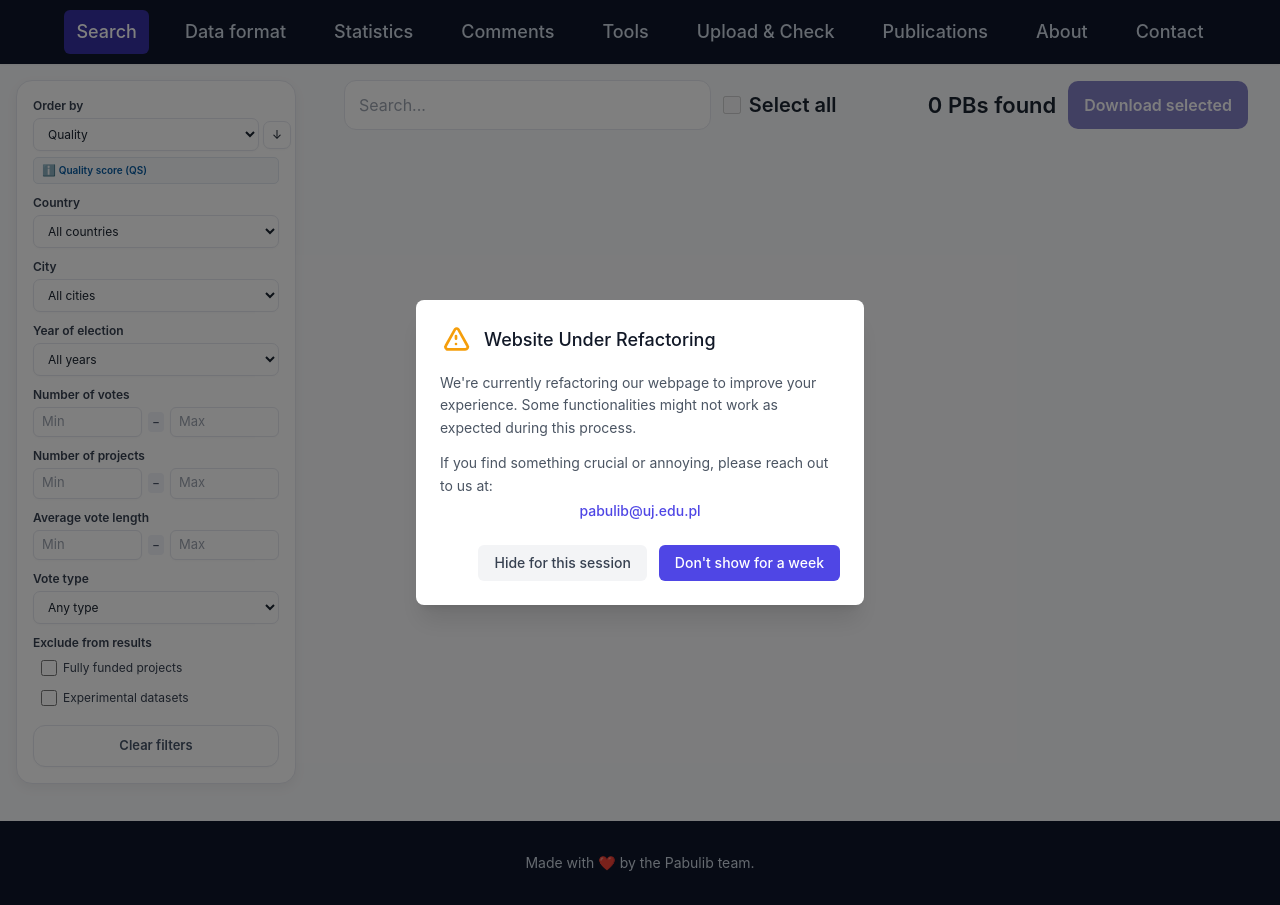
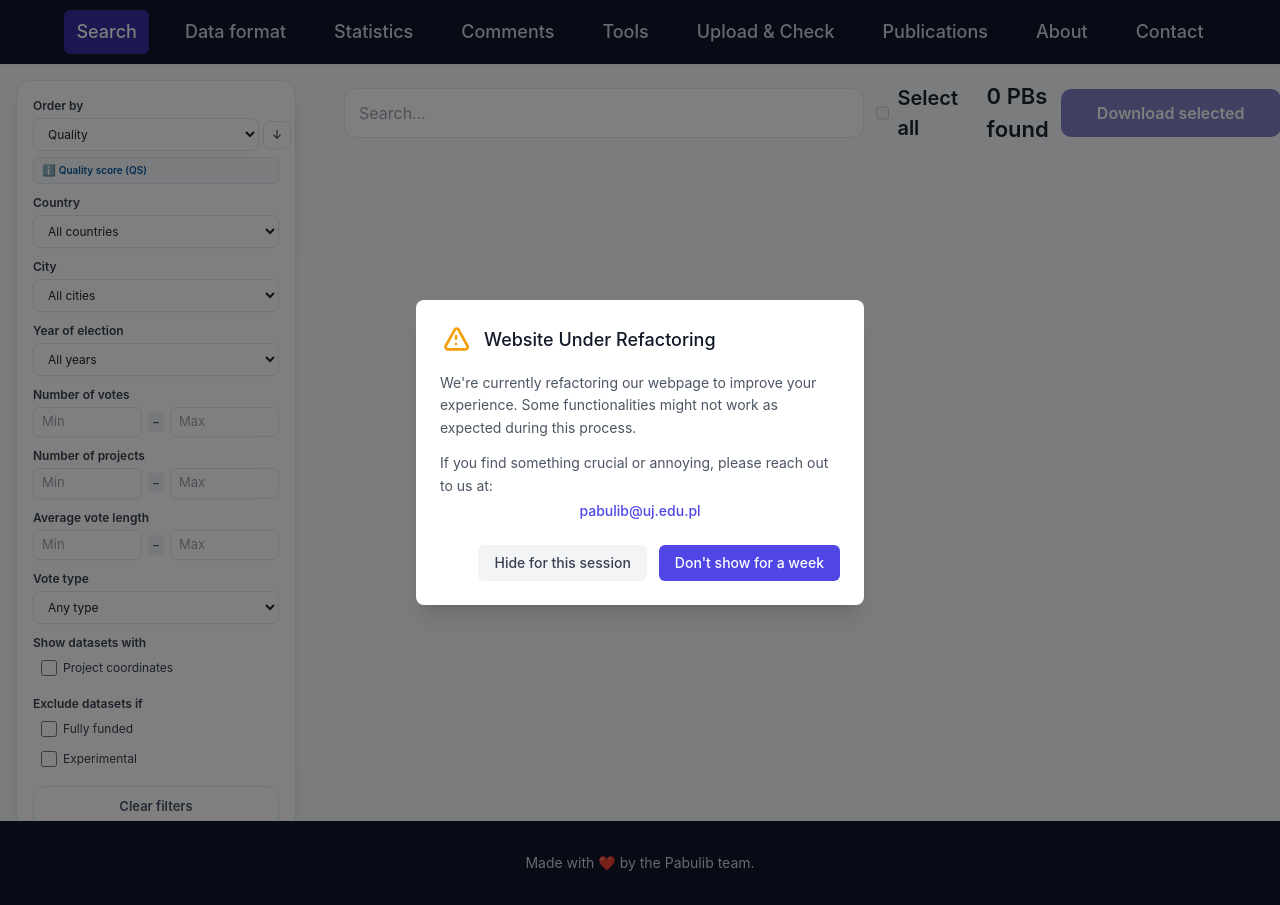
Before and after one commit to pabulib/pabulib_front, a Flask app: page / in a window 1280 px wide. Run offline with Flask 3, Linux system fonts and the light colour scheme; some libraries are stand-ins or nearby versions.

Commit message:
geo loc & search bar fixed

```diff
--- a/app/models.py
+++ b/app/models.py
@@ -64,6 +64,9 @@ class PBFile(Base):
     language: Mapped[Optional[str]] = mapped_column(String(32))
     quality: Mapped[Optional[float]] = mapped_column()
 
+    # Geo info
+    has_geo: Mapped[bool] = mapped_column(Boolean, default=False, index=True)
+
     # Versioning & timestamps
     file_mtime: Mapped[datetime] = mapped_column(DateTime, nullable=False)
     ingested_at: Mapped[datetime] = mapped_column(DateTime, nullable=False)
--- a/app/routes_admin.py
+++ b/app/routes_admin.py
@@ -922,6 +922,7 @@ def upload_tiles_ingest():
     edition = tile.get("edition") or None
     language = tile.get("language") or None
     quality = float(tile.get("quality") or 0.0)
+    has_geo = bool(tile.get("has_geo") or False)
 
     group_key = _build_group_key(
         country or "",
@@ -970,6 +971,7 @@ def upload_tiles_ingest():
                 edition=edition,
                 language=language,
                 quality=quality,
+                has_geo=has_geo,
                 file_mtime=file_mtime,
                 ingested_at=datetime.utcnow(),
                 is_current=True,
@@ -1703,6 +1705,7 @@ def admin_replace_file():
             edition=tile.get("edition"),
             language=tile.get("language"),
             quality=float(tile.get("quality") or 0.0),
+            has_geo=bool(tile.get("has_geo") or False),
             file_mtime=file_mtime,
             ingested_at=datetime.utcnow(),
             is_current=True,
--- a/app/services/pb_service.py
+++ b/app/services/pb_service.py
@@ -82,6 +82,7 @@ def get_tiles_cached() -> List[Dict[str, Any]]:
                 PBFile.language,
                 PBFile.instance,
                 PBFile.subunit,
+                PBFile.has_geo,
             )
             .filter(PBFile.is_current == True)  # noqa: E712
             .order_by(
@@ -118,6 +119,7 @@ def get_tiles_cached() -> List[Dict[str, Any]]:
             language,
             instance,
             subunit,
+            has_geo,
         ) = r
         tiles.append(
             {
@@ -156,6 +158,7 @@ def get_tiles_cached() -> List[Dict[str, Any]]:
                 "country_raw": country or "",
                 "unit_raw": unit or "",
                 "instance_raw": instance or "",
+                "has_geo": bool(has_geo),
             }
         )
 
--- a/app/static/app.js
+++ b/app/static/app.js
@@ -24,6 +24,7 @@
   const filterType = $('#filterType');
   const excludeFully = $('#excludeFully');
   const excludeExperimental = $('#excludeExperimental');
+  const requireGeo = $('#requireGeo');
   const filtersClear = document.getElementById('filtersClear');
   const filtersPanel = document.getElementById('filtersPanel');
   const openFiltersBtn = document.getElementById('openFilters');
@@ -119,6 +120,7 @@
       if(type && normalize(t.dataset.type) !== type) { t.hidden=true; return; }
       if(excludeFully.checked && t.dataset.fully === '1') { t.hidden=true; return; }
       if(excludeExperimental.checked && t.dataset.experimental === '1') { t.hidden=true; return; }
+      if(requireGeo && requireGeo.checked && t.dataset.geo !== '1') { t.hidden=true; return; }
       t.hidden = false;
       visible++;
     });
@@ -237,7 +239,7 @@
     clearTimeout(tHandle); tHandle = setTimeout(()=>{ updateSelectStates(); filter(); }, 100);
   }
 
-  [input, filterCountry, filterCity, filterYear, votesMin, votesMax, projectsMin, projectsMax, lenMin, lenMax, filterType, excludeFully, excludeExperimental]
+  [input, filterCountry, filterCity, filterYear, votesMin, votesMax, projectsMin, projectsMax, lenMin, lenMax, filterType, excludeFully, excludeExperimental, requireGeo]
     .forEach(el => el.addEventListener('input', debounced));
   orderBy.addEventListener('change', ()=>{ sortTiles(); visibleCount = 0; revealNext(); });
   orderDir.addEventListener('click', ()=>{
@@ -271,6 +273,7 @@
       filterType.value='';
       excludeFully.checked=false;
       excludeExperimental.checked=false;
+  if(requireGeo) requireGeo.checked=false;
       updateSelectStates();
       filter();
       input.focus();
--- a/app/static/styles.css
+++ b/app/static/styles.css
@@ -183,8 +183,16 @@ html{overflow-x:hidden}
 .grid, .tile-header{overflow-x:hidden}
 .tile-header h2{word-break:break-word}
 .toolbar{display:flex;align-items:center;gap:12px;margin-bottom:16px}
-.toolbar .search{flex:1;padding:12px 14px;border-radius:12px;border:1px solid var(--border);font-size:16px}
-.toolbar .select-all{display:flex;align-items:center;gap:8px;color:var(--text);font-weight:600;font-size: 20px;}
+/* Desktop: keep search field at a stable width so it doesn't shift when the button label changes */
+.toolbar .search{flex:0 0 520px;padding:12px 14px;border-radius:12px;border:1px solid var(--border);font-size:16px}
+.toolbar .select-all{display:flex;align-items:center;gap:8px;color:var(--text);font-weight:600;font-size: 20px;
+  /* Prevent accidental text selection when toggling */
+  -webkit-user-select:none; /* Safari */
+  -moz-user-select:none;    /* Firefox */
+  -ms-user-select:none;     /* old Edge */
+  user-select:none;         /* Standard */
+  cursor:pointer;
+}
 .toolbar .select-all input[type="checkbox"]{
   width:18px;
   height:18px;
@@ -197,7 +205,20 @@ html{overflow-x:hidden}
 }
 .toolbar .spacer{flex:0.2}
 .toolbar .count{font-weight:600;font-size:22px}
-.toolbar .primary{background:#3730a3;color:#fff;border:none;padding:12px 16px;border-radius:10px;font-weight:600;opacity:.8}
+/* Make spacer fixed so it doesn't cause layout reflow */
+.toolbar .spacer{flex:1}
+/* Reserve space for the widest button label to avoid search bar shifting */
+.toolbar .primary{
+  background:#3730a3;
+  color:#fff;
+  border:none;
+  padding:12px 16px;
+  border-radius:10px;
+  font-weight:600;
+  opacity:.8;
+  white-space:nowrap; /* keep text on one line */
+  min-width:220px;    /* reasonable floor so text growth doesn't jitter */
+}
 /* Make the download button visibly stronger (darker) when enabled and subdued when disabled */
 .toolbar .primary:disabled{
   background: #3730a3;
@@ -280,7 +301,8 @@ html{overflow-x:hidden}
   .toolbar .search{min-width:0;flex:1 1 100%}
   .toolbar .select-all{order:2}
   .toolbar .count{order:3;width:100%;margin-top:4px}
-  .toolbar .primary{order:4;width:100%;margin-top:6px}
+  /* On mobile, let the button span full width */
+  .toolbar .primary{order:4;width:100%;margin-top:6px;min-width:0}
   .layout{
     grid-template-columns:1fr;
     gap:16px;
--- a/app/templates/index.html
+++ b/app/templates/index.html
@@ -79,9 +79,14 @@
           </select>
         </div>
         <div class="field">
-          <label>Exclude from results</label>
-          <label class="checkbox"><input id="excludeFully" type="checkbox"> Fully funded projects</label>
-          <label class="checkbox"><input id="excludeExperimental" type="checkbox"> Experimental datasets</label>
+          <label>Show datasets with</label>
+          <label class="checkbox"><input id="requireGeo" type="checkbox"> Project coordinates</label>
+        </div>
+
+        <div class="field">
+          <label>Exclude datasets if</label>
+          <label class="checkbox"><input id="excludeFully" type="checkbox"> Fully funded</label>
+          <label class="checkbox"><input id="excludeExperimental" type="checkbox"> Experimental</label>
         </div>
 
         <div class="field">
@@ -116,7 +121,8 @@
         data-vlen="{{ '%.3f' % t.vote_length_raw if t.vote_length_raw is not none else '' }}"
         data-fully="{{ '1' if t.fully_funded else '0' }}"
         data-experimental="{{ '1' if t.experimental else '0' }}"
-        data-quality="{{ '%.6f' % t.quality }}"
+  data-quality="{{ '%.6f' % t.quality }}"
+  data-geo="{{ '1' if t.has_geo else '0' }}"
          {% if t.num_selected_projects_raw is not none %}data-selected="{{ t.num_selected_projects_raw }}"{% endif %}
          data-rule="{{ t.rule_raw }}"
          data-edition="{{ t.edition }}"
--- a/scripts/db_refresh.py
+++ b/scripts/db_refresh.py
@@ -154,6 +154,7 @@ def ingest_file(p: Path) -> tuple[PBFile, list[str]]:
         edition=tile.get("edition"),
         language=tile.get("language"),
         quality=tile.get("quality"),
+        has_geo=bool(tile.get("has_geo") or False),
         file_mtime=mtime,
         ingested_at=datetime.utcnow(),
         is_current=True,
```
Also changed, not shown: app/utils/pb_utils.py (+12 -0 lines).
